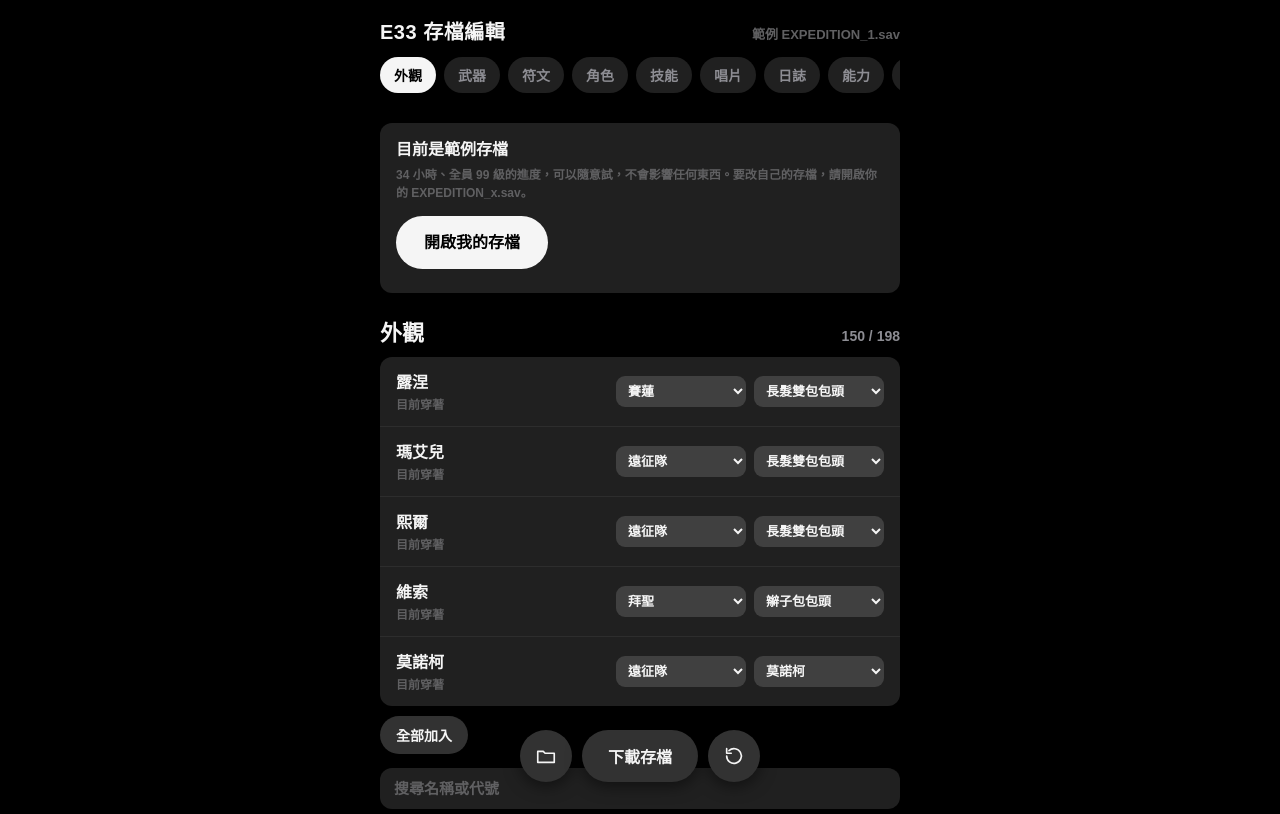
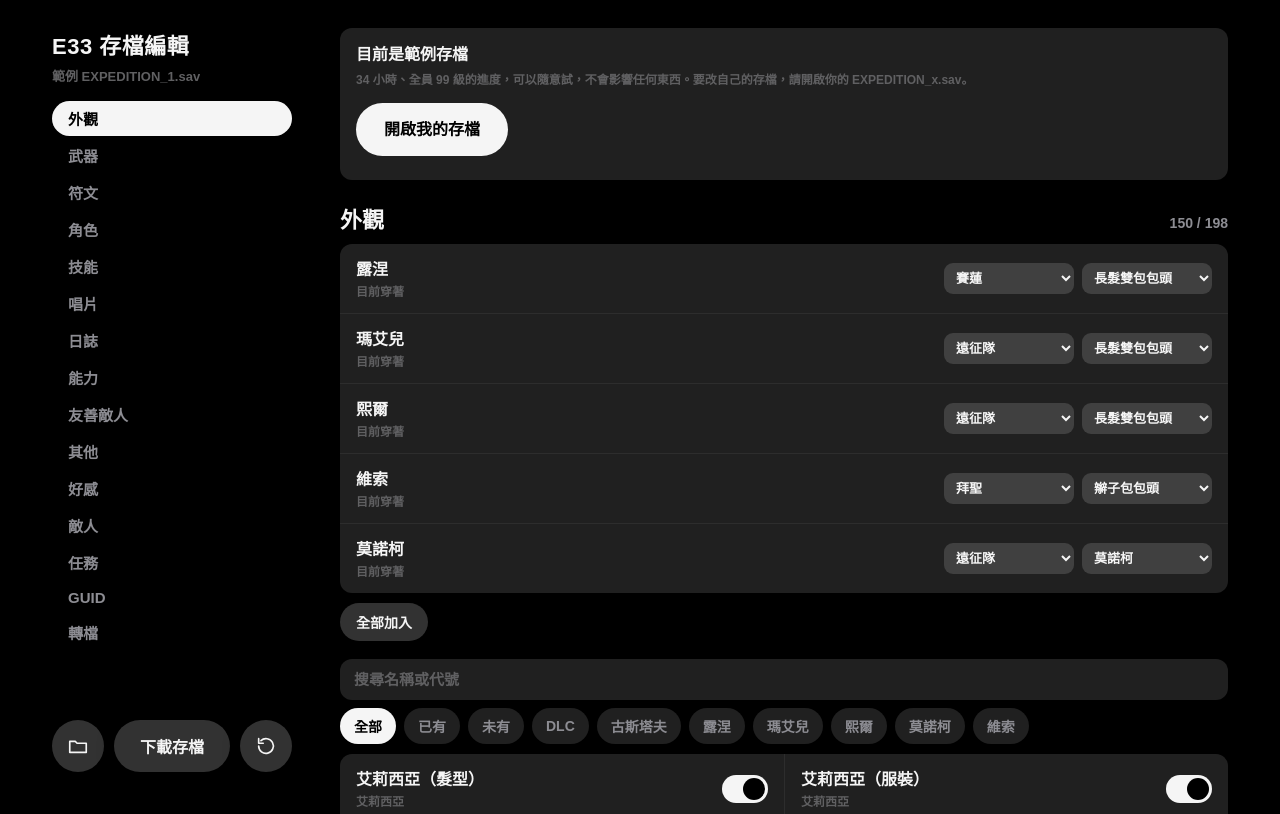
Before and after one commit to elsa1126/e33, a plain HTML site: page index.html in a window 1280 px wide. Shown: the top 814 px of the page. Drawn offline with Linux system fonts and the light colour scheme.

Commit message:
Update index.html

```diff
--- a/index.html
+++ b/index.html
@@ -77,6 +77,30 @@ select { max-width: 150px; background: var(--hi); color: var(--text); border: 0;
 #dl:disabled { opacity: .35; cursor: default; }
 #toast { position: fixed; left: 50%; bottom: calc(86px + env(safe-area-inset-bottom, 0px)); transform: translateX(-50%) translateY(10px); background: var(--text); color: #000; padding: 10px 16px; border-radius: 12px; font-size: 14px; opacity: 0; transition: .2s; pointer-events: none; z-index: 7; max-width: calc(100% - 32px); }
 #toast.on { opacity: 1; transform: translateX(-50%); }
+/* 電腦版（1024px 以上）：左側欄放分頁與檔案按鈕，右邊內容加寬，長清單排兩欄；手機版不受影響 */
+@media (min-width: 1024px) {
+  body { padding-bottom: 40px; }
+  .wrap { max-width: 1240px; display: grid; grid-template-columns: 240px minmax(0, 1fr); column-gap: 48px; padding: 0 32px; align-items: start; }
+  header { position: sticky; top: 0; height: 100vh; display: flex; flex-direction: column; padding: 28px 0 104px; }
+  .top { flex-direction: column; align-items: flex-start; gap: 6px; }
+  .logo { font-size: 22px; }
+  #status { text-align: left; white-space: normal; }
+  #tabs { flex-direction: column; overflow-x: visible; overflow-y: auto; gap: 2px; padding: 16px 0 0; min-height: 0; }
+  #tabs .chip { text-align: left; background: transparent; padding: 7px 16px; font-size: 15px; }
+  #tabs .chip:hover { background: var(--card); color: var(--text); }
+  #tabs .chip.on { background: var(--text); color: #000; }
+  main { padding: 28px 0 0; min-width: 0; }
+  .sec:first-child, .sample { margin-top: 0; }
+  .tools { top: 0; padding-top: 8px; }
+  .bar { left: max(32px, calc(50% - 620px + 32px)); right: auto; width: 240px; bottom: 28px; justify-content: flex-start; }
+  #dl { flex: 1; padding: 0 16px; }
+  /* 十列以上的清單排成兩欄 */
+  .card:has(> .row:nth-child(10)) { display: grid; grid-template-columns: 1fr 1fr; }
+  .card:has(> .row:nth-child(10)) > .row + .row { border-top: 0; }
+  .card:has(> .row:nth-child(10)) > .row:nth-child(n+3) { border-top: 1px solid var(--line); }
+  .card:has(> .row:nth-child(10)) > .row:nth-child(even) { border-left: 1px solid var(--line); }
+  .card:has(> .row:nth-child(10)) > .empty { grid-column: 1 / -1; }
+}
 @media (max-width: 420px) { .num { width: 72px; } select { max-width: 110px; } select.wear { width: 108px; max-width: none; } .tools { top: calc(94px + env(safe-area-inset-top, 0px)); } }
 </style>
 <div class="wrap">
```
